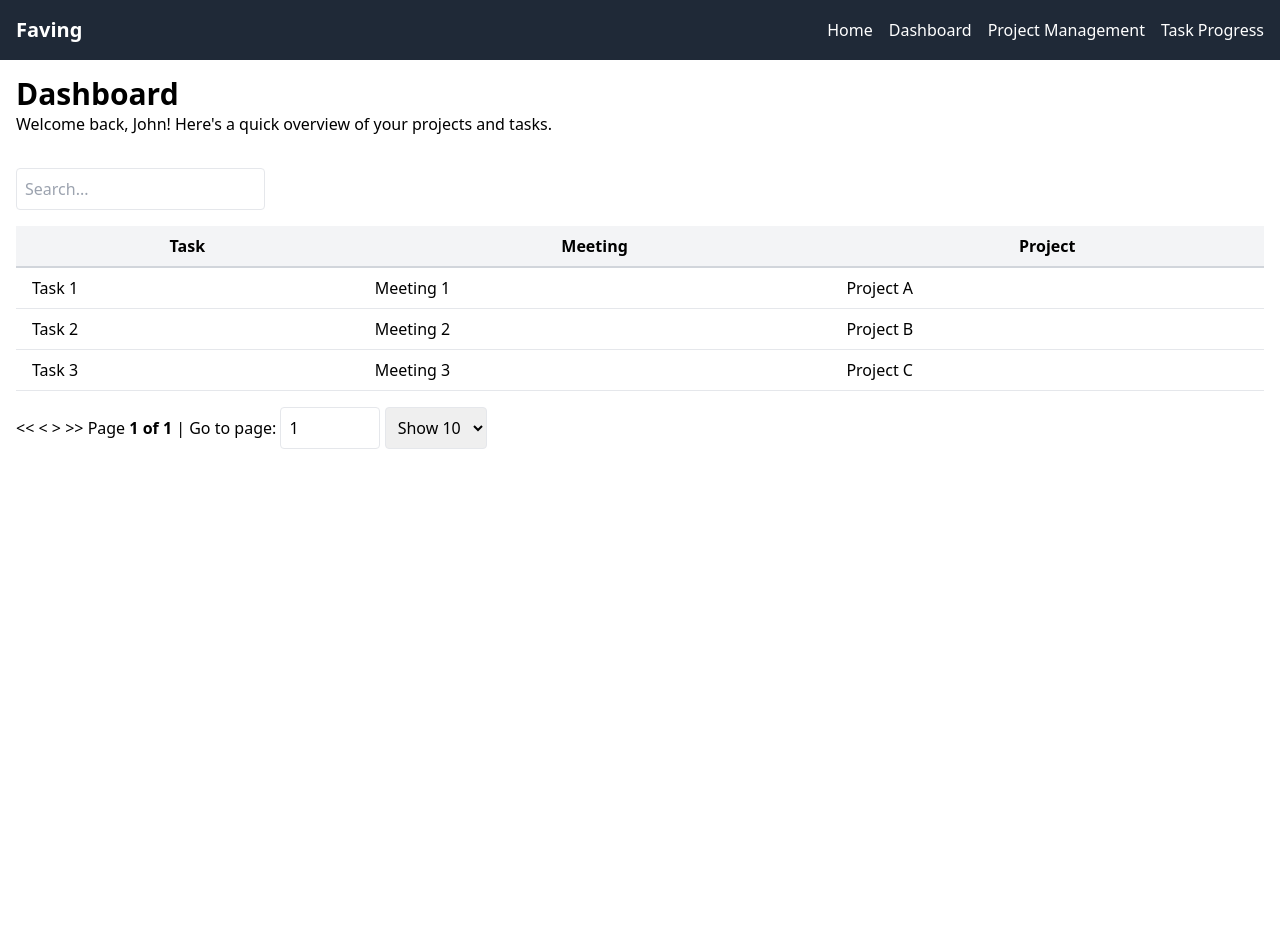
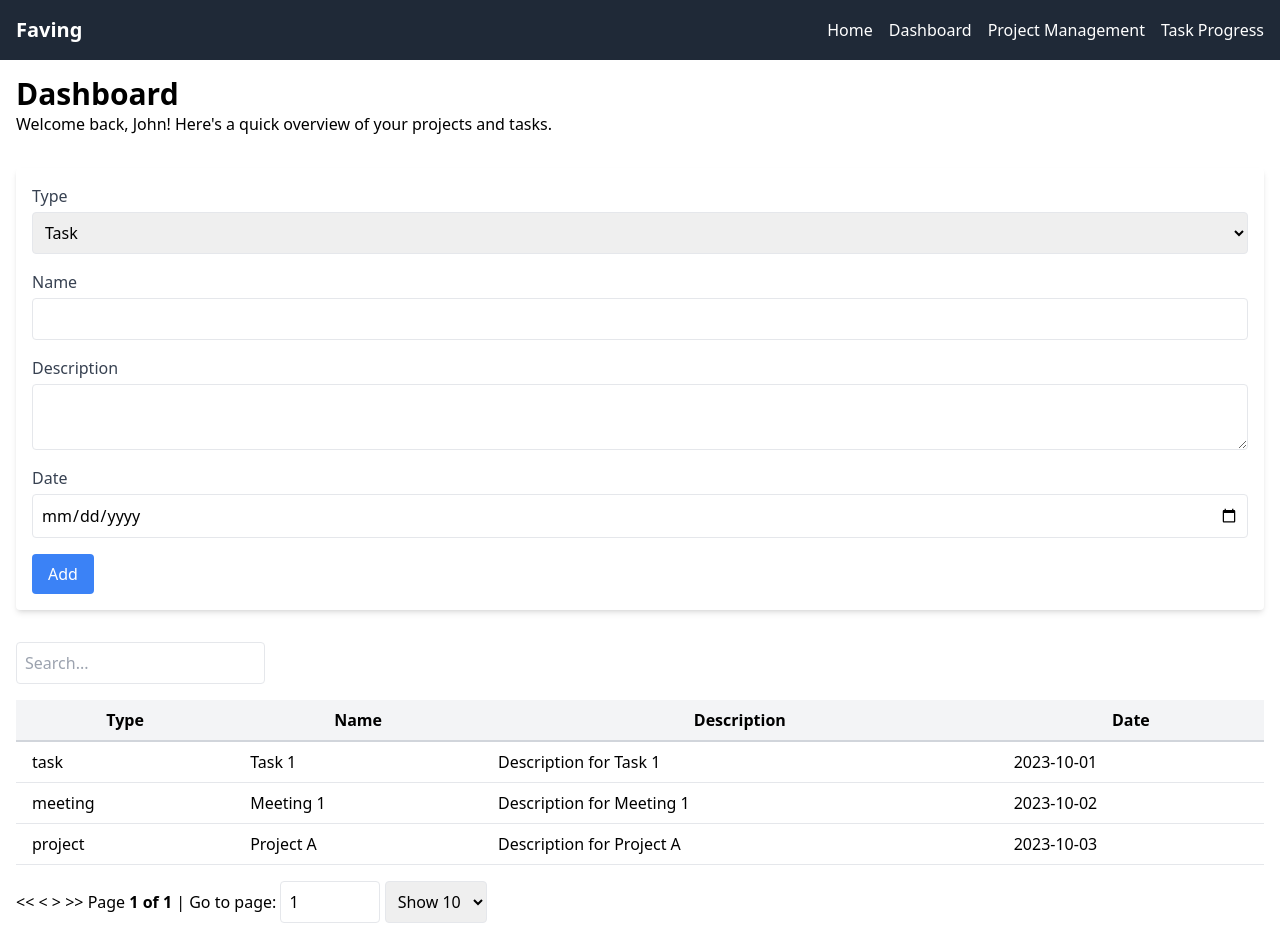
Before and after one commit to GPT-Engineer-App/collaborative-website-project, a React (Vite) app: page /dashboard in a window 1280 px wide. Before the commit the page ends 800 px from the top, so only its background shows below. Built offline with nearby package versions, Linux system fonts and the light colour scheme.

Commit message:
Implement AddDataForm component on Dashboard to add new tasks or meetings.

```diff
--- /dev/null
+++ b/src/components/AddDataForm.jsx
@@ -0,0 +1,83 @@
+import React, { useState } from 'react';
+
+const AddDataForm = ({ onAdd }) => {
+  const [formData, setFormData] = useState({
+    type: 'task',
+    name: '',
+    description: '',
+    date: '',
+  });
+
+  const handleChange = (e) => {
+    const { name, value } = e.target;
+    setFormData((prevData) => ({
+      ...prevData,
+      [name]: value,
+    }));
+  };
+
+  const handleSubmit = (e) => {
+    e.preventDefault();
+    onAdd(formData);
+    setFormData({
+      type: 'task',
+      name: '',
+      description: '',
+      date: '',
+    });
+  };
+
+  return (
+    <form onSubmit={handleSubmit} className="p-4 bg-white rounded shadow-md">
+      <div className="mb-4">
+        <label className="block text-gray-700">Type</label>
+        <select
+          name="type"
+          value={formData.type}
+          onChange={handleChange}
+          className="mt-1 block w-full p-2 border rounded"
+        >
+          <option value="task">Task</option>
+          <option value="meeting">Meeting</option>
+        </select>
+      </div>
+      <div className="mb-4">
+        <label className="block text-gray-700">Name</label>
+        <input
+          type="text"
+          name="name"
+          value={formData.name}
+          onChange={handleChange}
+          className="mt-1 block w-full p-2 border rounded"
+          required
+        />
+      </div>
+      <div className="mb-4">
+        <label className="block text-gray-700">Description</label>
+        <textarea
+          name="description"
+          value={formData.description}
+          onChange={handleChange}
+          className="mt-1 block w-full p-2 border rounded"
+          required
+        />
+      </div>
+      <div className="mb-4">
+        <label className="block text-gray-700">Date</label>
+        <input
+          type="date"
+          name="date"
+          value={formData.date}
+          onChange={handleChange}
+          className="mt-1 block w-full p-2 border rounded"
+          required
+        />
+      </div>
+      <button type="submit" className="bg-blue-500 text-white px-4 py-2 rounded">
+        Add
+      </button>
+    </form>
+  );
+};
+
+export default AddDataForm;
--- a/src/pages/Dashboard.jsx
+++ b/src/pages/Dashboard.jsx
@@ -1,50 +1,62 @@
-import React, { useMemo } from 'react';
+import React, { useMemo, useState } from 'react';
 import DataTable from '../components/DataTable';
+import AddDataForm from '../components/AddDataForm';
 
 const Dashboard = () => {
-  const data = useMemo(
+  const [data, setData] = useState([
+    {
+      type: 'task',
+      name: 'Task 1',
+      description: 'Description for Task 1',
+      date: '2023-10-01',
+    },
+    {
+      type: 'meeting',
+      name: 'Meeting 1',
+      description: 'Description for Meeting 1',
+      date: '2023-10-02',
+    },
+    {
+      type: 'project',
+      name: 'Project A',
+      description: 'Description for Project A',
+      date: '2023-10-03',
+    },
+  ]);
+
+  const columns = useMemo(
     () => [
       {
-        task: 'Task 1',
-        meeting: 'Meeting 1',
-        project: 'Project A',
+        Header: 'Type',
+        accessor: 'type',
       },
       {
-        task: 'Task 2',
-        meeting: 'Meeting 2',
-        project: 'Project B',
+        Header: 'Name',
+        accessor: 'name',
       },
       {
-        task: 'Task 3',
-        meeting: 'Meeting 3',
-        project: 'Project C',
+        Header: 'Description',
+        accessor: 'description',
+      },
+      {
+        Header: 'Date',
+        accessor: 'date',
       },
     ],
     []
   );
 
-  const columns = useMemo(
-    () => [
-      {
-        Header: 'Task',
-        accessor: 'task',
-      },
-      {
-        Header: 'Meeting',
-        accessor: 'meeting',
-      },
-      {
-        Header: 'Project',
-        accessor: 'project',
-      },
-    ],
-    []
-  );
+  const handleAddData = (newData) => {
+    setData((prevData) => [...prevData, newData]);
+  };
 
   return (
     <div className="p-4">
       <h1 className="text-3xl font-bold">Dashboard</h1>
       <p>Welcome back, John! Here's a quick overview of your projects and tasks.</p>
+      <div className="mt-8">
+        <AddDataForm onAdd={handleAddData} />
+      </div>
       <div className="mt-8">
         <DataTable columns={columns} data={data} />
       </div>
```
